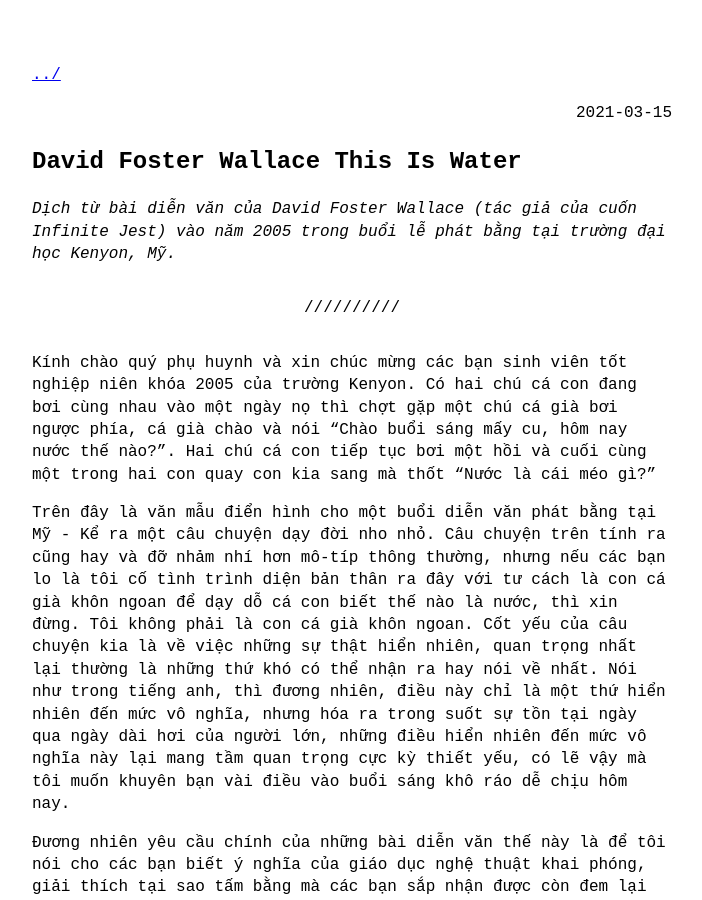
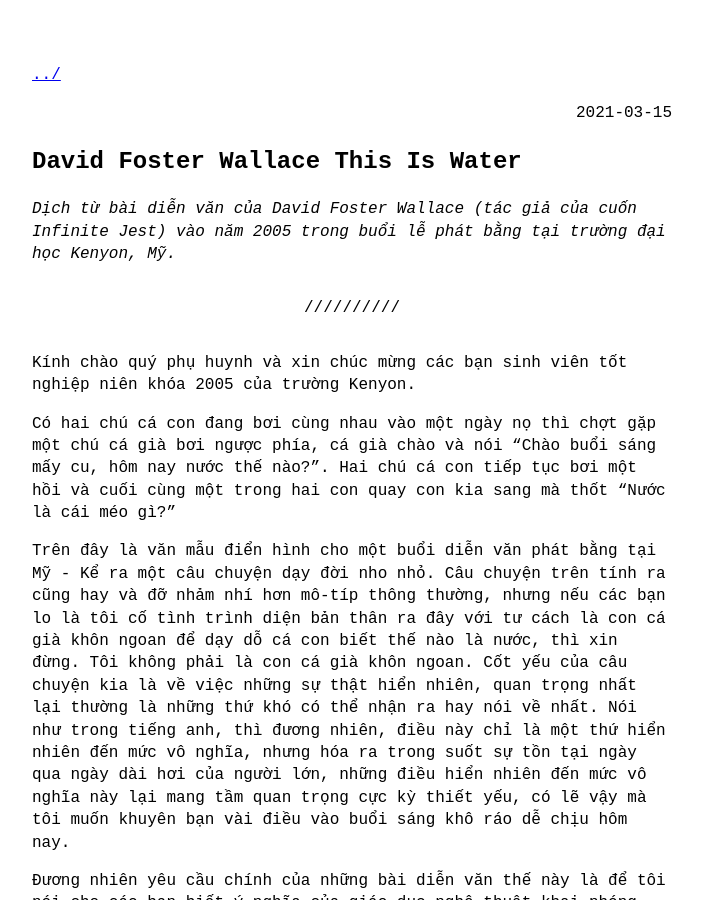
Before and after one commit to potatomat0/potatomat0.github.io, a Jekyll site: the page built from _posts/2021-03-15-David-Foster-Wallace-This-Is-Water.md, in a window 1280 px wide and 900 px high. Shown: the whole window, without its empty margins (288-990 px from the left). Built offline with Jekyll 4.4.1, drawn with Linux system fonts in a browser that asks for light colours; part of the change alters nothing that is shown; some of the changed text lies outside the part shown.

```diff
--- a/_posts/2021-03-15-David-Foster-Wallace-This-Is-Water.md
+++ b/_posts/2021-03-15-David-Foster-Wallace-This-Is-Water.md
@@ -5,9 +5,10 @@ category: translation
 
 *Dịch từ bài diễn văn của David Foster Wallace (tác giả của cuốn Infinite Jest) vào năm 2005 trong buổi lễ phát bằng tại trường đại học Kenyon, Mỹ.*
 <hr>
+
 Kính chào quý phụ huynh và xin chúc mừng các bạn sinh viên tốt nghiệp niên khóa 2005 của trường Kenyon.
+
 Có hai chú cá con đang bơi cùng nhau vào một ngày nọ thì chợt gặp một chú cá già bơi ngược phía, cá già chào và nói “Chào buổi sáng mấy cu, hôm nay nước thế nào?”. Hai chú cá con tiếp tục bơi một hồi và cuối cùng một trong hai con quay con kia sang mà thốt “Nước là cái méo gì?”
-
 
 Trên đây là văn mẫu điển hình cho một buổi diễn văn phát bằng tại Mỹ - Kể ra một câu chuyện dạy đời nho nhỏ. Câu chuyện trên tính ra cũng hay và đỡ nhảm nhí hơn mô-típ thông thường, nhưng nếu các bạn lo là tôi cố tình trình diện bản thân ra đây với tư cách là con cá già khôn ngoan để dạy dỗ cá con biết thế nào là nước, thì xin đừng. Tôi không phải là con cá già khôn ngoan. Cốt yếu của câu chuyện kia là về việc những sự thật hiển nhiên, quan trọng nhất lại thường là những thứ khó có thể nhận ra hay nói về nhất. Nói như trong tiếng anh, thì đương nhiên, điều này chỉ là một thứ hiển nhiên đến mức vô nghĩa, nhưng hóa ra trong suốt sự tồn tại ngày qua ngày dài hơi của người lớn, những điều hiển nhiên đến mức vô nghĩa này lại mang tầm quan trọng cực kỳ thiết yếu, có lẽ vậy mà tôi muốn khuyên bạn vài điều vào buổi sáng khô ráo dễ chịu hôm nay.
 
@@ -72,6 +73,7 @@ Tôi biết là điều này nghe chẳng vui vẻ hay tràn đầy cảm hứng
 Sự thật khách quan ở đây ý tôi là về sự sống TRƯỚC cái chết.
 
 Sự thật khách quan ở đây là giáo dục thực chất chẳng liên quan gì đến kiến thức cả, nhưng lại liên quan hoàn toàn đến sự nhận thức cơ bản; sự nhận thức được những thứ có thật và thiết yếu, những thứ mà vẫn luôn xung quanh ta nhưng vẫn không thể nhìn ra được, mà khiến ta phải luôn tự nhủ trong đầu mình rằng:
+
 *“Đây là nước.”*
 
 *“Đây là nước.”*
@@ -81,4 +83,4 @@ Việc trở nên ý thức và tỉnh táo trong suốt cuộc đời người
 Tôi chúc các bạn trên cả may mắn.
 <hr>
 
-the original transcript can be found here: https://jamesclear.com/great-speeches/this-is-water-by-david-foster-wallace
+the original transcript can be found here: [david foster wallace - this is water full transcript](https://jamesclear.com/great-speeches/this-is-water-by-david-foster-wallace)
```
Also changed, not shown: 1 other file.
